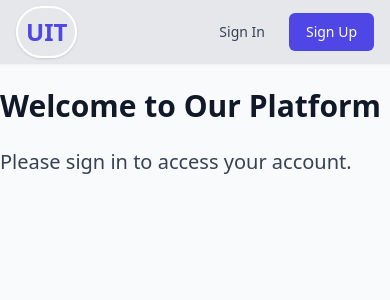
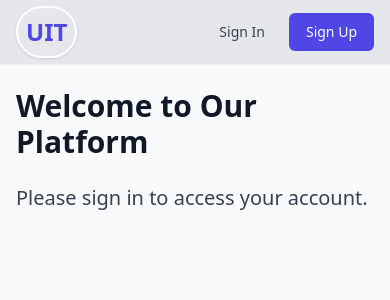
Before and after one commit to TosmimForidMehtab/UITUI, a React (Vite) app: page / in a window 390 px wide. Shown: the top 300 px of the page. Built offline with nearby package versions, Linux system fonts and the light colour scheme; no server answers.

Commit message:
Added mobile responsiveness

```diff
--- a/src/components/Layout.jsx
+++ b/src/components/Layout.jsx
@@ -55,7 +55,7 @@
           </div>
         </div>
       </nav>
-      <main>{children}</main>
+      <main className='max-w-7xl mx-auto px-4 sm:px-0'>{children}</main>
     </div>
   );
 };
```
